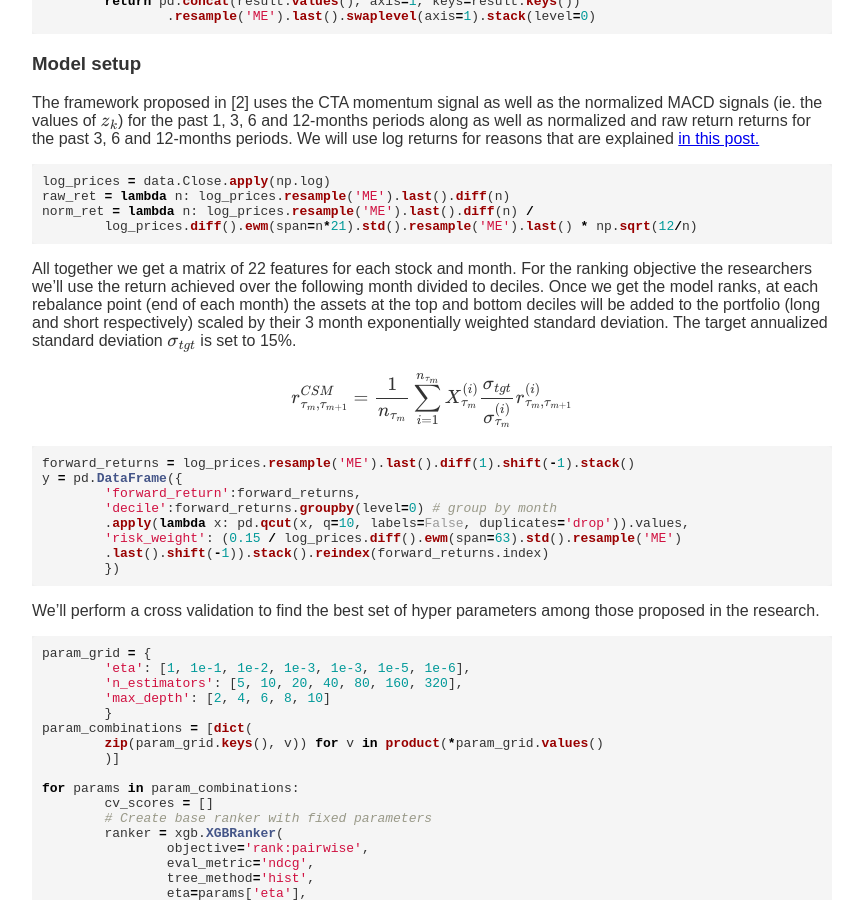
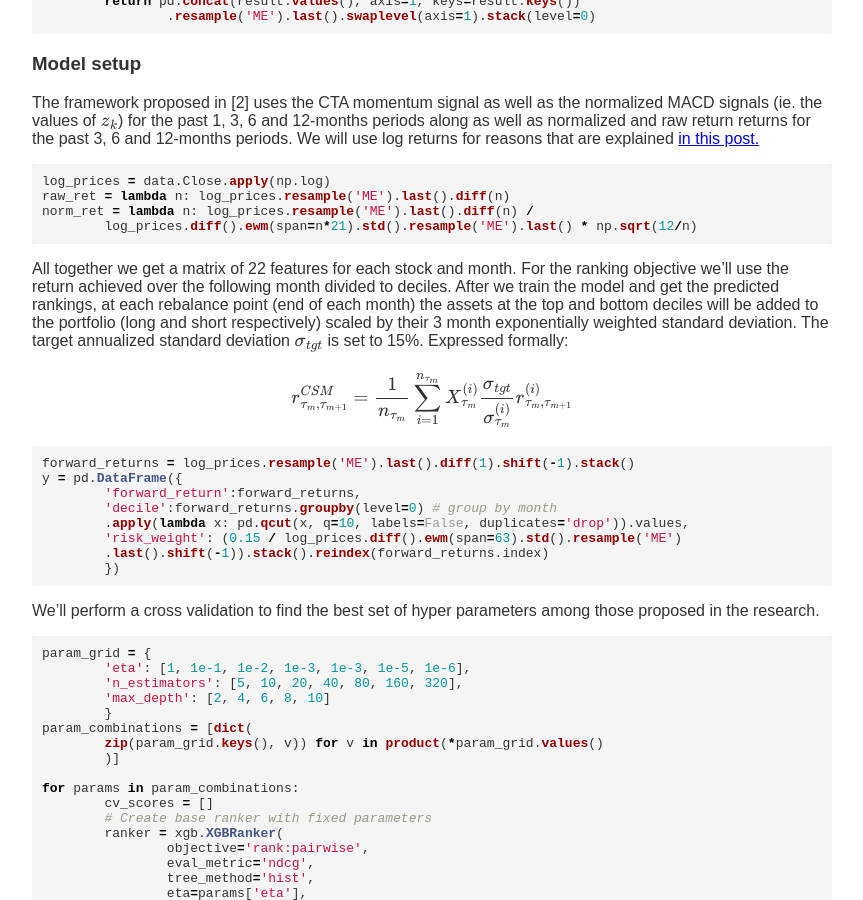
Before and after one commit to Cohen-Or/cohen-or.github.io, a Jekyll site: the page built from posts/csm.md, in a window 1280 px wide and 900 px high, scrolled down 2791 px. Shown: the whole window, without its empty margins (208-1071 px from the left). Built offline with Jekyll 4.4.1, drawn with Linux system fonts in a browser that asks for light colours; our own code applies the rules of GitHub Pages for plain Markdown files; formulas are drawn with MathJax 3.

Commit message:
Update csm.md

````diff
--- a/posts/csm.md
+++ b/posts/csm.md
@@ -99,7 +99,7 @@ raw_ret = lambda n: log_prices.resample('ME').last().diff(n)
 norm_ret = lambda n: log_prices.resample('ME').last().diff(n) /
 	log_prices.diff().ewm(span=n*21).std().resample('ME').last() * np.sqrt(12/n)
 ```
-All together we get a matrix of 22 features for each stock and month. For the ranking objective the researchers we'll use the return achieved over the following month divided to deciles. Once we get the model ranks, at each rebalance point (end of each month) the assets at the top and bottom deciles will be added to the portfolio (long and short respectively) scaled by their 3 month exponentially weighted standard deviation. The target annualized  standard deviation $$\sigma_{tgt}$$  is set to 15%.
+All together we get a matrix of 22 features for each stock and month. For the ranking objective we'll use the return achieved over the following month divided to deciles. After we train the model and get the predicted rankings, at each rebalance point (end of each month) the assets at the top and bottom deciles will be added to the portfolio (long and short respectively) scaled by their 3 month exponentially weighted standard deviation. The target annualized standard deviation $$\sigma_{tgt}$$  is set to 15%. Expressed formally:
 
 $$
 r^{CSM}_{\tau_m, \tau_{m+1}} = \frac{1}{n_{\tau_m}} \sum_{i=1}^{n_{\tau_m}} X_{\tau_m}^{(i)} \frac{\sigma_{tgt}}{\sigma_{\tau_m}^{(i)}} r_{\tau_m, \tau_{m+1}}^{(i)}
````
